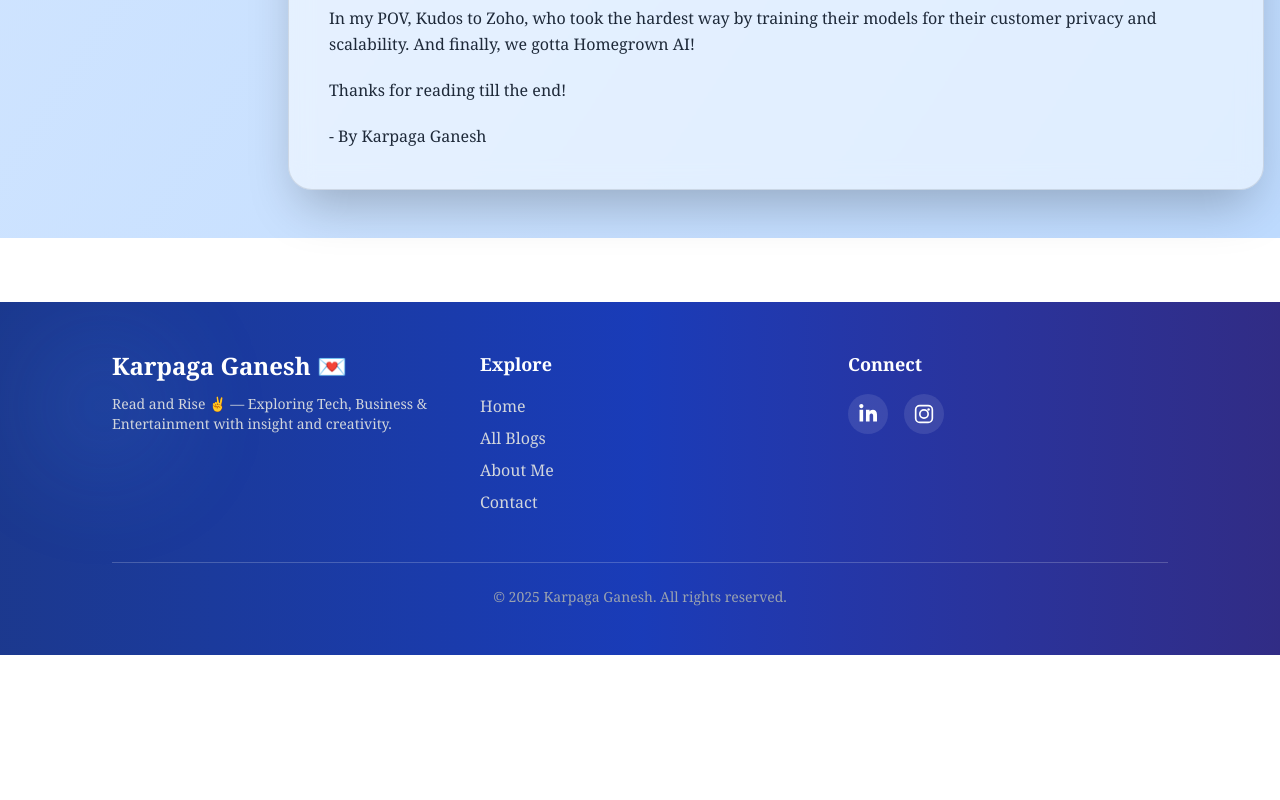
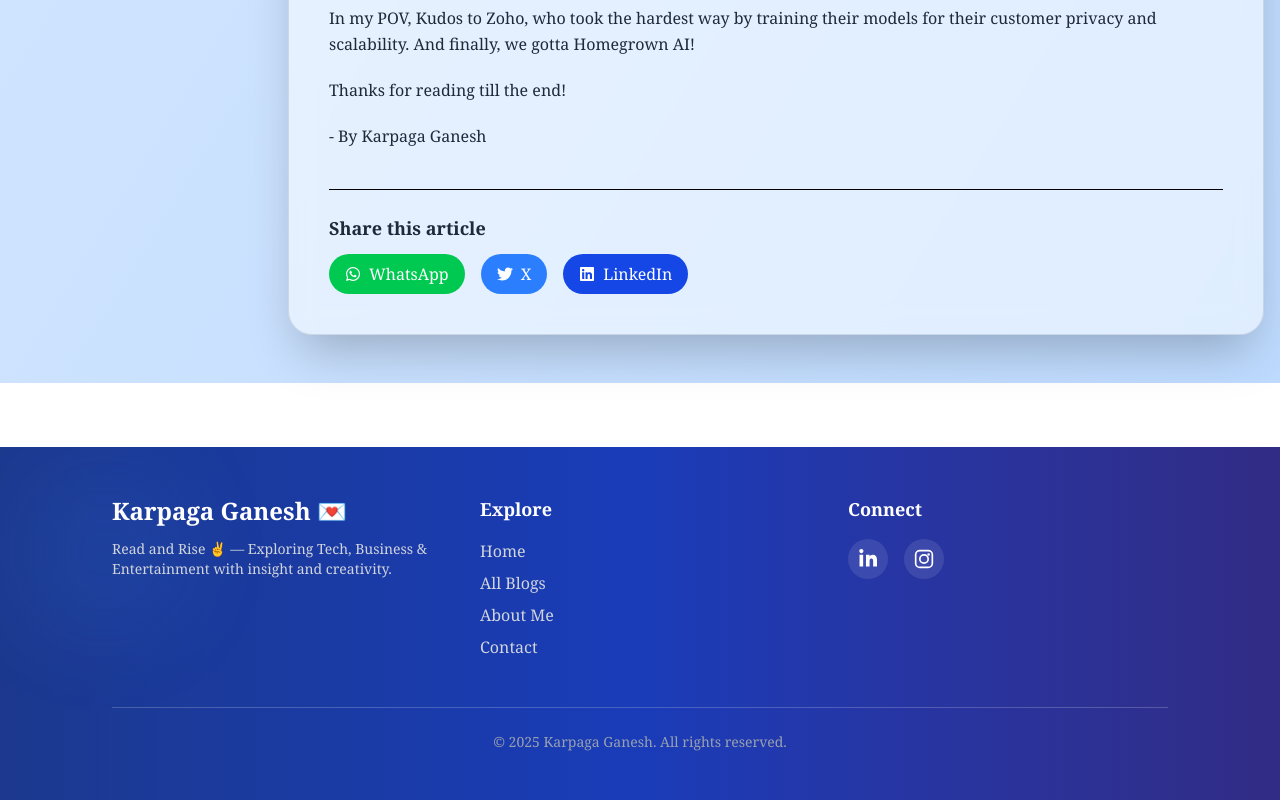
Before and after one commit to karpagaganeshs/myblog, a React (Vite) app: page /blog/1 in a window 1280 px wide. Shown: the part 1714-2514 px from the top of the page. Before the commit the page ends 2369 px from the top, so only its background shows below. Built offline with nearby package versions, Linux system fonts and the light colour scheme.

Commit message:
share button creation

```diff
--- a/src/pages/BlogDetail.jsx
+++ b/src/pages/BlogDetail.jsx
@@ -6,8 +6,11 @@ import {
   FaFilm,
   FaHome,
   FaLaptopCode,
+  FaLinkedin,
   FaStar,
+  FaTwitter,
   FaUsers,
+  FaWhatsapp,
 } from "react-icons/fa";
 import { useNavigate, useParams } from "react-router-dom";
 import { blogs } from "../data/blogs";
@@ -22,6 +25,7 @@ const genreLinks = [
   { name: "Social", path: "/genre/social", icon: <FaUsers /> },
   { name: "Entertainment", path: "/genre/entertainment", icon: <FaFilm /> },
 ];
+
 const BlogDetail = () => {
   const { blogId } = useParams();
   const navigate = useNavigate();
@@ -57,17 +61,17 @@ const BlogDetail = () => {
 
   return (
     <div className="relative min-h-screen bg-gradient-to-br from-blue-100 to-blue-200">
-      {/* Back Button (Mobile Only, Centered) */}
-      <div className="md:hidden flex justify-items-start ml-5 ">
+      {/* Home Button (Mobile Only, Left-Aligned) */}
+      <div className="md:hidden flex justify-start ml-5">
         <button
-          onClick={() => navigate(-1)}
-          className="flex items-center px-5 py-2 mt-4 rounded-full
+          onClick={() => navigate("/")}
+          className="flex items-center gap-2 px-5 py-2 mt-4 rounded-full
                bg-gradient-to-r from-blue-600 to-purple-600
                text-white font-medium shadow-lg
                hover:shadow-xl hover:scale-105
                transition-all duration-300"
         >
-          ← Back
+          🏠 Home
         </button>
       </div>
 
@@ -132,6 +136,50 @@ const BlogDetail = () => {
               <p key={idx}>{para}</p>
             ))}
           </div>
+
+          {/* Share Section */}
+          <div className="mt-10 border-t pt-6">
+            <h3 className="text-lg font-bold text-gray-800 mb-3">
+              Share this article
+            </h3>
+            <div className="flex gap-4">
+              {/* WhatsApp */}
+              <a
+                href={`https://wa.me/?text=${encodeURIComponent(
+                  blog.title + " - " + window.location.href
+                )}`}
+                target="_blank"
+                rel="noopener noreferrer"
+                className="flex items-center gap-2 px-4 py-2 rounded-full bg-green-500 text-white font-medium hover:scale-105 transition"
+              >
+                <FaWhatsapp /> WhatsApp
+              </a>
+
+              {/* Twitter / X */}
+              <a
+                href={`https://twitter.com/intent/tweet?text=${encodeURIComponent(
+                  blog.title
+                )}&url=${encodeURIComponent(window.location.href)}`}
+                target="_blank"
+                rel="noopener noreferrer"
+                className="flex items-center gap-2 px-4 py-2 rounded-full bg-blue-500 text-white font-medium hover:scale-105 transition"
+              >
+                <FaTwitter /> X
+              </a>
+
+              {/* LinkedIn */}
+              <a
+                href={`https://www.linkedin.com/sharing/share-offsite/?url=${encodeURIComponent(
+                  window.location.href
+                )}`}
+                target="_blank"
+                rel="noopener noreferrer"
+                className="flex items-center gap-2 px-4 py-2 rounded-full bg-blue-700 text-white font-medium hover:scale-105 transition"
+              >
+                <FaLinkedin /> LinkedIn
+              </a>
+            </div>
+          </div>
         </article>
       </div>
 
```
